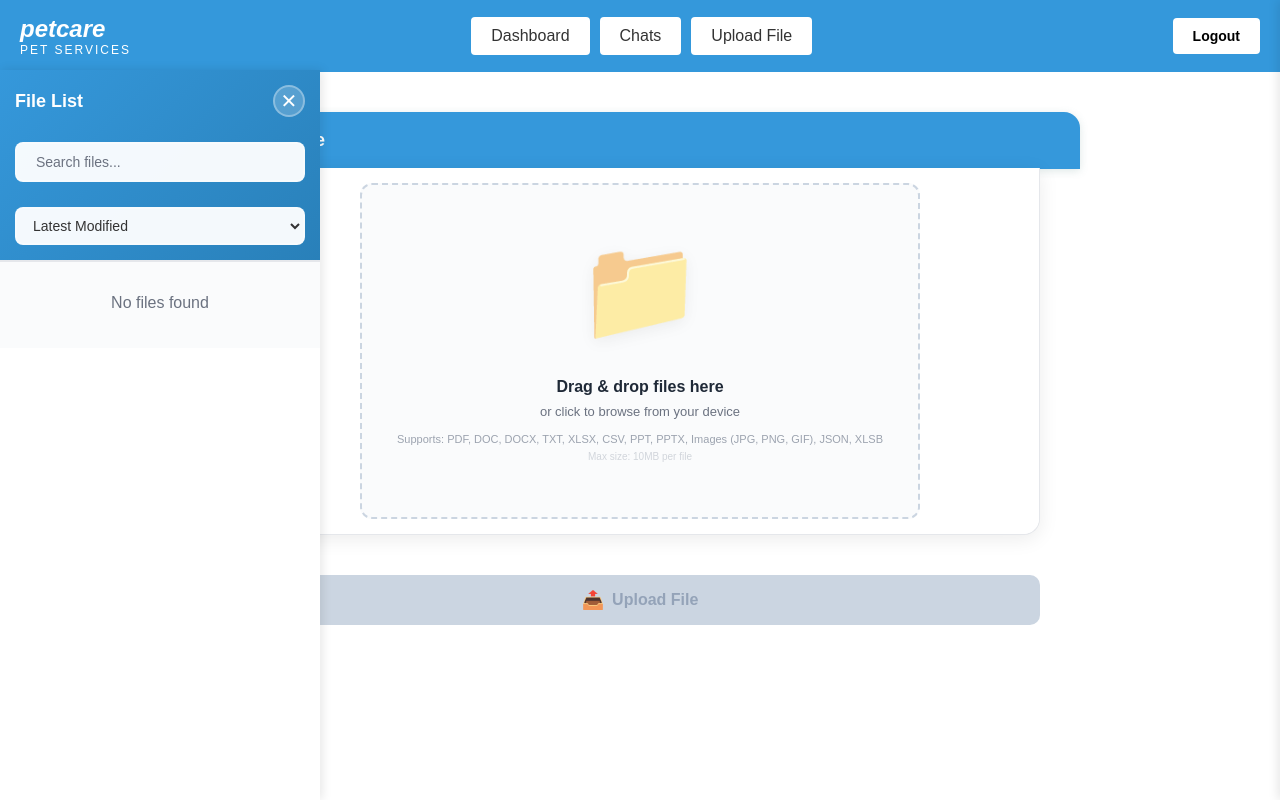
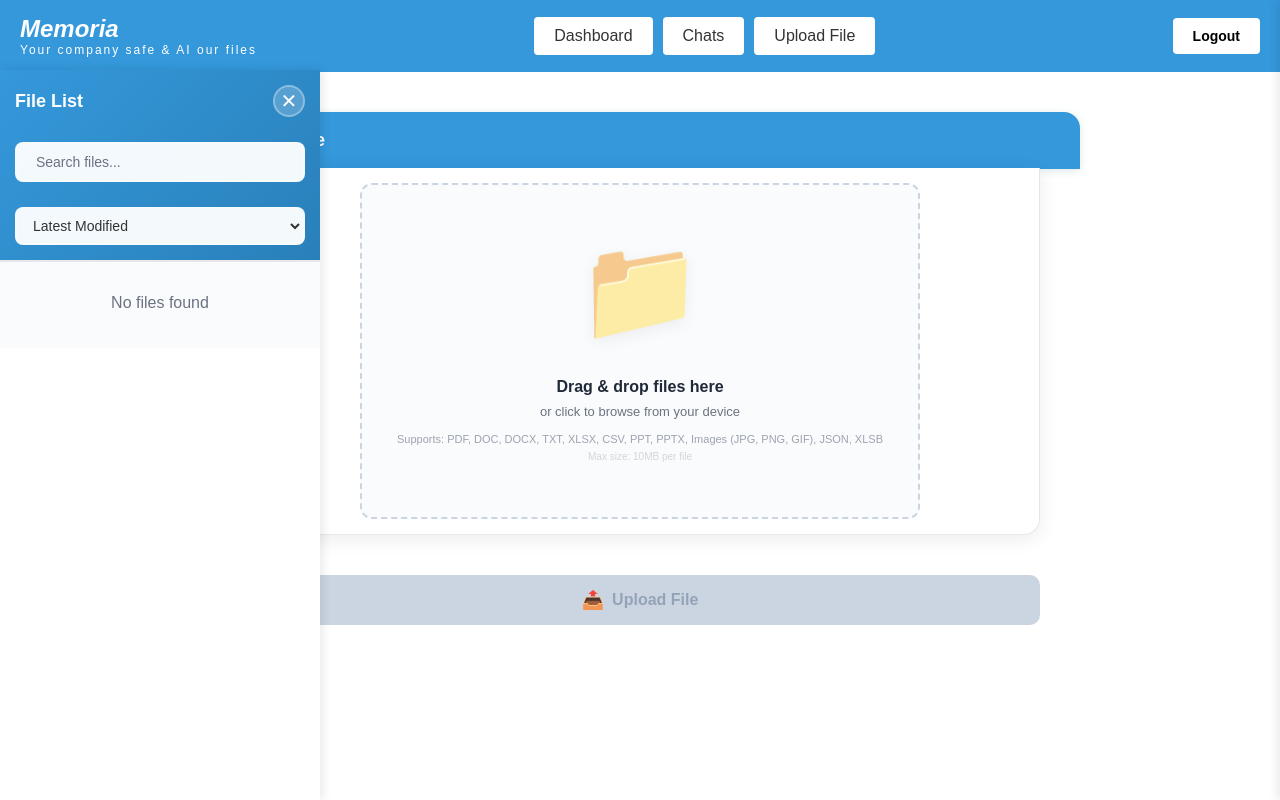
Before and after one commit to Sulaman312/AntoineDashboard, a Flask app: page /upload in a window 1280 px wide. Run offline with Flask 3, Linux system fonts and the light colour scheme; data that the repository does not hold is empty.

Commit message:
Update upload.html

```diff
--- a/templates/upload.html
+++ b/templates/upload.html
@@ -141,9 +141,9 @@
 
 <body>
   <header>
-    <div class="logo">
-      <span class="brand">petcare</span>
-      <span class="brand-subtitle">PET SERVICES</span>
+ <div class="logo">
+      <span class="brand">Memoria</span>
+      <span class="brand-subtitle">Your company safe & AI our files </span>
     </div>
 
     <!-- Navigation Tabs (Desktop) -->
```
